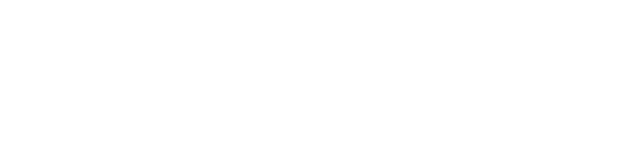
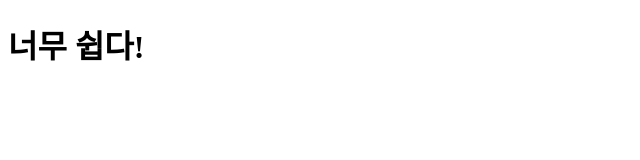
Before and after one commit to HyungraeNoh/20190620, a plain HTML site: page index.html in a window 1280 px wide. Shown: the whole page, without its empty margins (0-640 px from the left). Drawn offline with Linux system fonts and the light colour scheme.

Commit message:
글 연습

```diff
--- a/index.html
+++ b/index.html
@@ -7,6 +7,6 @@
   <title>Document</title>
 </head>
 <body>
-
+  <h1 class="title">너무 쉽다!</h1>
 </body>
 </html>
```
